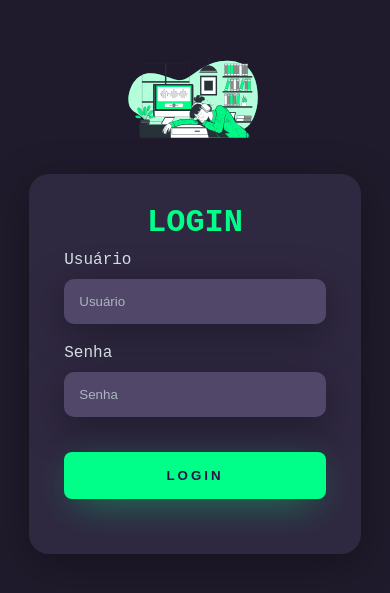
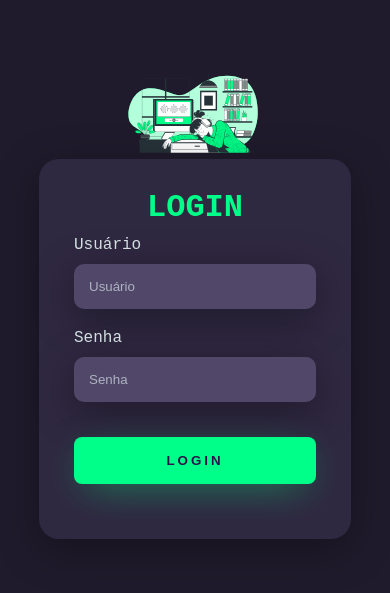
Before and after one commit to Renan-Colaco/login-dark-page, a plain HTML site: page Logindarkpage.html in a window 390 px wide. Shown: the part 119-712 px from the top of the page. Drawn offline with Linux system fonts and the light colour scheme; a web font is replaced by a local one.

Commit message:
Update style.css

```diff
--- a/style/style.css
+++ b/style/style.css
@@ -114,14 +114,12 @@ body * {
 
 
 @media only screen and (max-width: 1200px){
-
     .card-login{
-        width: 85%;
+        width: 80%;
     }
 }
 
 @media only screen and (max-width: 600px){
-
     .main-login {
         flex-direction: column;
     }
@@ -133,7 +131,6 @@ body * {
     .left-login {
         width: 100%;
         height: auto;
-        padding-bottom: 30px;
     }
 
     .right-login {
```
